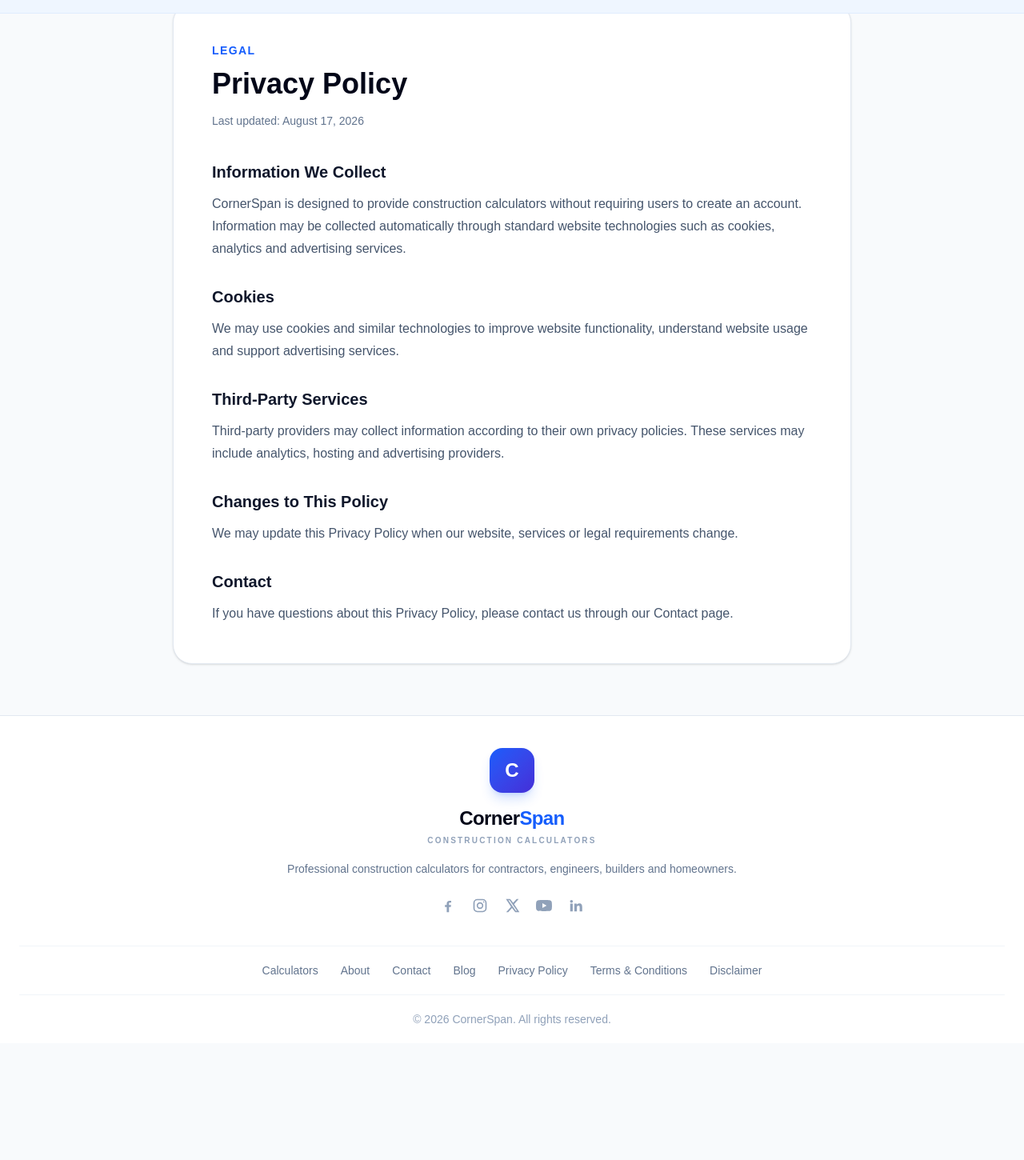
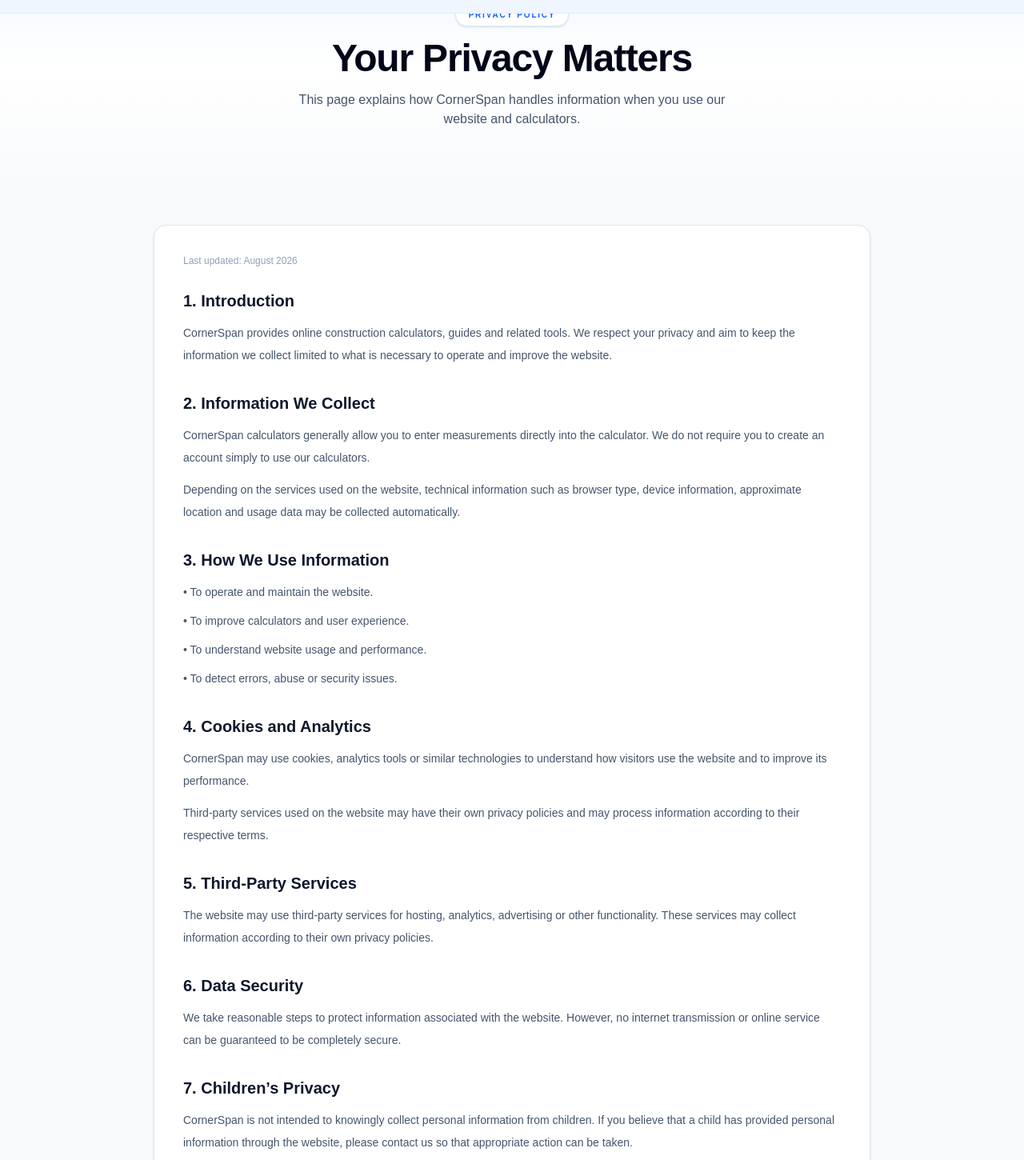
Before and after one commit to km7max-cmd/cornerspan, a Next.js app: page /privacy in a window 1280 px wide. Shown: the part 60-1510 px from the top of the page at 80% size. Before the commit the page ends 1364 px from the top, so only its background shows below. Built offline with nearby package versions, Linux system fonts and the light colour scheme.

Commit message:
Revise Privacy Policy page structure and content
Updated the Privacy Policy page layout and content for clarity and structure.

```diff
--- a/app/privacy/page.tsx
+++ b/app/privacy/page.tsx
@@ -1,78 +1,168 @@
 export default function PrivacyPage() {
   return (
     <main className="min-h-screen bg-slate-50">
-      <section className="mx-auto max-w-4xl px-6 py-16">
-        <div className="rounded-3xl border border-slate-200 bg-white p-8 shadow-sm md:p-12">
-          <p className="text-sm font-bold uppercase tracking-widest text-blue-600">
-            Legal
+
+      {/* Hero */}
+      <section className="bg-gradient-to-b from-blue-50 via-white to-slate-50">
+        <div className="mx-auto max-w-4xl px-5 py-12 text-center sm:px-6 sm:py-16">
+
+          <span className="inline-flex rounded-full border border-blue-100 bg-white px-4 py-1.5 text-[10px] font-bold uppercase tracking-[0.18em] text-blue-600 shadow-sm">
+            PRIVACY POLICY
+          </span>
+
+          <h1 className="mt-4 text-3xl font-black tracking-tight text-slate-950 sm:text-4xl md:text-5xl">
+            Your Privacy Matters
+          </h1>
+
+          <p className="mx-auto mt-4 max-w-xl text-sm leading-6 text-slate-600 sm:text-base">
+            This page explains how CornerSpan handles information when you
+            use our website and calculators.
           </p>
 
-          <h1 className="mt-3 text-4xl font-black text-slate-950">
-            Privacy Policy
-          </h1>
+        </div>
+      </section>
 
-          <p className="mt-4 text-sm text-slate-500">
-            Last updated: August 17, 2026
+      {/* Content */}
+      <section className="px-5 py-10 sm:px-6 sm:py-14">
+        <div className="mx-auto max-w-4xl rounded-2xl border border-slate-200 bg-white p-6 shadow-sm sm:p-9">
+
+          <p className="text-xs text-slate-400">
+            Last updated: August 2026
           </p>
 
-          <div className="mt-10 space-y-8 text-slate-600">
+          <div className="mt-7 space-y-8">
+
             <section>
-              <h2 className="text-xl font-bold text-slate-900">
-                Information We Collect
+              <h2 className="text-xl font-black text-slate-900">
+                1. Introduction
               </h2>
-              <p className="mt-3 leading-7">
-                CornerSpan is designed to provide construction calculators
-                without requiring users to create an account. Information may
-                be collected automatically through standard website
-                technologies such as cookies, analytics and advertising
-                services.
+
+              <p className="mt-3 text-sm leading-7 text-slate-600">
+                CornerSpan provides online construction calculators,
+                guides and related tools. We respect your privacy and aim
+                to keep the information we collect limited to what is
+                necessary to operate and improve the website.
               </p>
             </section>
 
             <section>
-              <h2 className="text-xl font-bold text-slate-900">
-                Cookies
+              <h2 className="text-xl font-black text-slate-900">
+                2. Information We Collect
               </h2>
-              <p className="mt-3 leading-7">
-                We may use cookies and similar technologies to improve website
-                functionality, understand website usage and support
-                advertising services.
+
+              <p className="mt-3 text-sm leading-7 text-slate-600">
+                CornerSpan calculators generally allow you to enter
+                measurements directly into the calculator. We do not
+                require you to create an account simply to use our
+                calculators.
+              </p>
+
+              <p className="mt-3 text-sm leading-7 text-slate-600">
+                Depending on the services used on the website, technical
+                information such as browser type, device information,
+                approximate location and usage data may be collected
+                automatically.
               </p>
             </section>
 
             <section>
-              <h2 className="text-xl font-bold text-slate-900">
-                Third-Party Services
+              <h2 className="text-xl font-black text-slate-900">
+                3. How We Use Information
               </h2>
-              <p className="mt-3 leading-7">
-                Third-party providers may collect information according to
-                their own privacy policies. These services may include
-                analytics, hosting and advertising providers.
+
+              <ul className="mt-3 space-y-2 text-sm leading-7 text-slate-600">
+                <li>• To operate and maintain the website.</li>
+                <li>• To improve calculators and user experience.</li>
+                <li>• To understand website usage and performance.</li>
+                <li>• To detect errors, abuse or security issues.</li>
+              </ul>
+            </section>
+
+            <section>
+              <h2 className="text-xl font-black text-slate-900">
+                4. Cookies and Analytics
+              </h2>
+
+              <p className="mt-3 text-sm leading-7 text-slate-600">
+                CornerSpan may use cookies, analytics tools or similar
+                technologies to understand how visitors use the website
+                and to improve its performance.
+              </p>
+
+              <p className="mt-3 text-sm leading-7 text-slate-600">
+                Third-party services used on the website may have their
+                own privacy policies and may process information according
+                to their respective terms.
               </p>
             </section>
 
             <section>
-              <h2 className="text-xl font-bold text-slate-900">
-                Changes to This Policy
+              <h2 className="text-xl font-black text-slate-900">
+                5. Third-Party Services
               </h2>
-              <p className="mt-3 leading-7">
-                We may update this Privacy Policy when our website, services
-                or legal requirements change.
+
+              <p className="mt-3 text-sm leading-7 text-slate-600">
+                The website may use third-party services for hosting,
+                analytics, advertising or other functionality. These
+                services may collect information according to their own
+                privacy policies.
               </p>
             </section>
 
             <section>
-              <h2 className="text-xl font-bold text-slate-900">
-                Contact
+              <h2 className="text-xl font-black text-slate-900">
+                6. Data Security
               </h2>
-              <p className="mt-3 leading-7">
-                If you have questions about this Privacy Policy, please
-                contact us through our Contact page.
+
+              <p className="mt-3 text-sm leading-7 text-slate-600">
+                We take reasonable steps to protect information associated
+                with the website. However, no internet transmission or
+                online service can be guaranteed to be completely secure.
               </p>
             </section>
+
+            <section>
+              <h2 className="text-xl font-black text-slate-900">
+                7. Children’s Privacy
+              </h2>
+
+              <p className="mt-3 text-sm leading-7 text-slate-600">
+                CornerSpan is not intended to knowingly collect personal
+                information from children. If you believe that a child has
+                provided personal information through the website, please
+                contact us so that appropriate action can be taken.
+              </p>
+            </section>
+
+            <section>
+              <h2 className="text-xl font-black text-slate-900">
+                8. Changes to This Policy
+              </h2>
+
+              <p className="mt-3 text-sm leading-7 text-slate-600">
+                We may update this Privacy Policy from time to time as the
+                website, services or applicable requirements change. Any
+                updated version will be published on this page.
+              </p>
+            </section>
+
+            <section>
+              <h2 className="text-xl font-black text-slate-900">
+                9. Contact Us
+              </h2>
+
+              <p className="mt-3 text-sm leading-7 text-slate-600">
+                If you have questions about this Privacy Policy or how
+                CornerSpan handles information, please contact us through
+                the Contact page.
+              </p>
+            </section>
+
           </div>
+
         </div>
       </section>
+
     </main>
   );
 }
```
